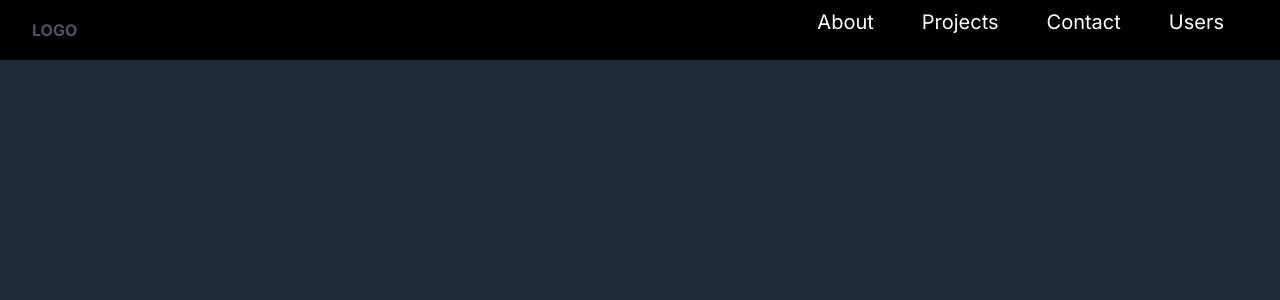
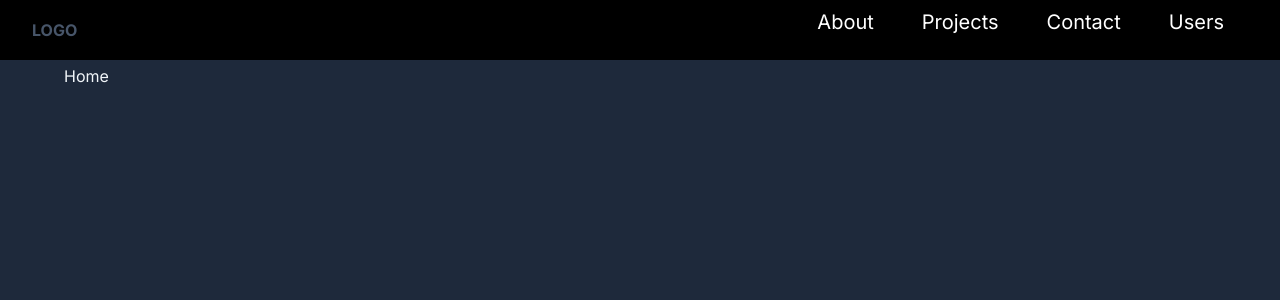
Before and after one commit to SandragonCorp/login-app, a Next.js app: page / in a window 1280 px wide. Shown: the top 300 px of the page. Built offline with nearby package versions, Linux system fonts and the light colour scheme.

Commit message:
comment out db codes

```diff
--- a/app/about/page.tsx
+++ b/app/about/page.tsx
@@ -3,7 +3,6 @@ import { Navbar } from "../components/_navbar";
 export default function Page() {
     return (
         <>
-            <Navbar />
             <h1 className="p-12">About</h1>
         </>
     )
--- a/app/contact/page.tsx
+++ b/app/contact/page.tsx
@@ -3,7 +3,6 @@ import { Navbar } from "@/app/components/_navbar";
 export default function Page() {
     return (
         <>
-            <Navbar />
             <h1 className="p-12">Contact</h1>
         </>
     )
--- a/app/layout.tsx
+++ b/app/layout.tsx
@@ -1,6 +1,7 @@
 import './globals.css'
 import type { Metadata } from 'next'
 import { Inter } from 'next/font/google'
+import { Navbar } from './components/_navbar'
 
 const inter = Inter({ subsets: ['latin'] })
 
@@ -8,15 +9,13 @@ export const metadata: Metadata = {
   title: 'Portfolio',
 }
 
-export default function RootLayout({
-  children,
-}: {
+export default function RootLayout({ children }: {
   children: React.ReactNode
 }) {
   return (
     <html lang="en">
-      <body className={`${inter.className}
-      bg-slate-800 text-slate-100 container mx-auto p-4`}>
+      <body className={`${inter.className} bg-slate-800 text-slate-100 container mx-auto p-4`}>
+      <Navbar />
         {children}</body>
     </html>
   )
--- a/app/page.tsx
+++ b/app/page.tsx
@@ -1,10 +1,7 @@
-import Link from "next/link"
-import { Navbar } from "./components/_navbar"
-
 export default async function Home() {
   return (
     <>
-      <Navbar />
+      <h1 className="p-12">Home</h1>
     </>
   )
 }
--- a/app/projects/page.tsx
+++ b/app/projects/page.tsx
@@ -3,7 +3,6 @@ import { Navbar } from "../components/_navbar";
 export default function Page() {
     return (
         <>
-            <Navbar />
             <h1 className="p-12">Projects</h1>
         </>
     )
--- a/app/user/page.tsx
+++ b/app/user/page.tsx
@@ -3,24 +3,23 @@ import { User } from "@/app/components/_user"
 import { prisma } from "@/app/db";
 import Link from "next/link";
 
-function getUsers() {
-return prisma.user.findMany()
-}
+// function getUsers() {
+// return prisma.user.findMany()
+// }
 
 export default async function Page() {
-    const users = await getUsers()
+    // const users = await getUsers()
 
     return (
         <>
-            <Navbar />
-            <header className="flex justify-between items-center mb-4">
+            <header className="flex justify-between items-center mb-4 p-12">
                 <h1 className="text-2xl">Users</h1>
                     <Link className="border border-slate-300 text-slate-300 px-2 py-1 rounded hover:bg-slate-700 focus-within:bg-slate-700 outline-none" href="/new">New</Link>
             </header>
             <ul className="pl-4">
-                {users.map(user => (
+                {/* {users.map(user => (
                     <User key={user.id} {...user} />
-                ))}
+                ))} */}
             </ul>
         </>
     )
```
